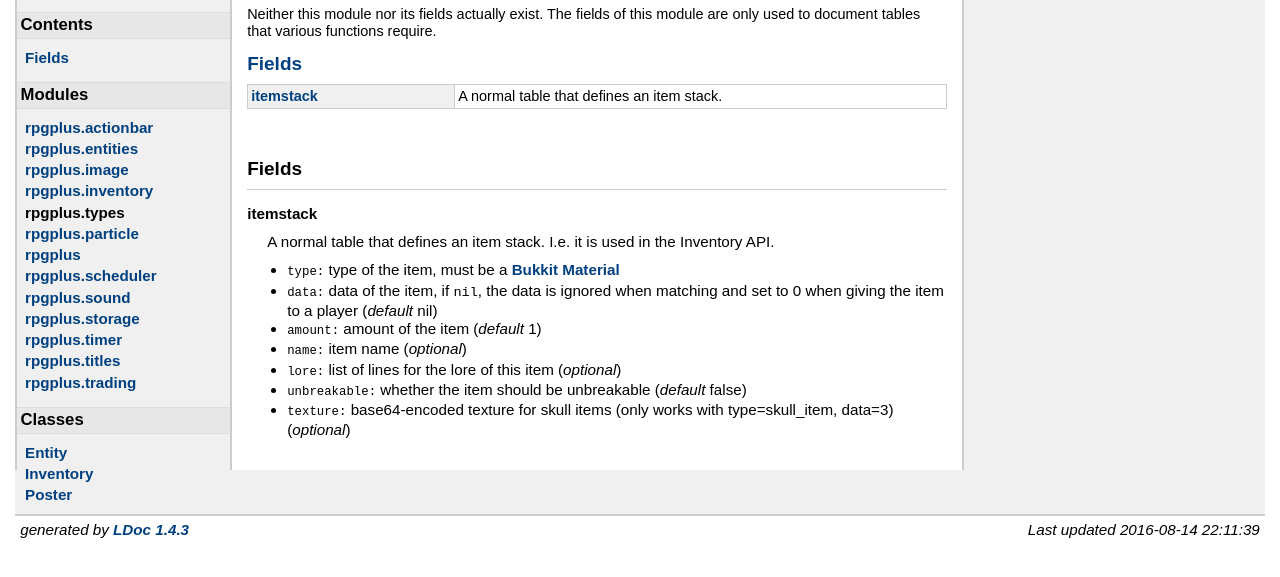
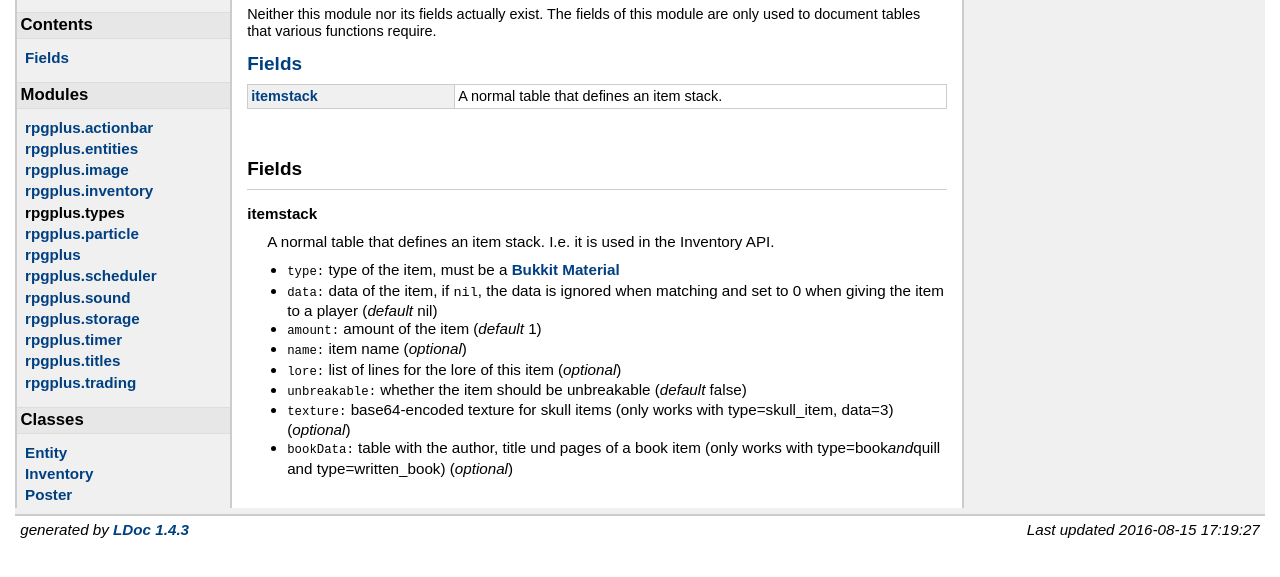
Before and after one commit to leMaik/RpgPlus, a plain HTML site: page lua-api/modules/rpgplus.types.html in a window 1280 px wide. Shown: the part 79-656 px from the top of the page. Drawn offline with Linux system fonts and the light colour scheme.

Commit message:
Update luadoc.

```diff
--- a/lua-api/modules/rpgplus.types.html
+++ b/lua-api/modules/rpgplus.types.html
@@ -120,6 +120,10 @@
          base64-encoded texture for skull items (only works with type=skull_item, data=3)
          (<em>optional</em>)
         </li>
+        <li><span class="parameter">bookData</span>
+         table with the author, title und pages of a book item (only works with type=book<em>and</em>quill and type=written_book)
+         (<em>optional</em>)
+        </li>
     </ul>
 
 
@@ -134,7 +138,7 @@
 </div> <!-- id="main" -->
 <div id="about">
 <i>generated by <a href="http://github.com/stevedonovan/LDoc">LDoc 1.4.3</a></i>
-<i style="float:right;">Last updated 2016-08-14 22:11:39 </i>
+<i style="float:right;">Last updated 2016-08-15 17:19:27 </i>
 </div> <!-- id="about" -->
 </div> <!-- id="container" -->
 </body>
```
Also changed, not shown: lua-api/classes/Entity.html (+1 -1 lines), lua-api/classes/Inventory.html (+1 -1 lines), lua-api/classes/Poster.html (+1 -1 lines), lua-api/index.html (+1 -1 lines), lua-api/modules/rpgplus.actionbar.html (+1 -1 lines), lua-api/modules/rpgplus.entities.html (+1 -1 lines), lua-api/modules/rpgplus.html (+1 -1 lines), lua-api/modules/rpgplus.image.html (+1 -1 lines), lua-api/modules/rpgplus.inventory.html (+1 -1 lines), lua-api/modules/rpgplus.particle.html (+1 -1 lines), lua-api/modules/rpgplus.scheduler.html (+1 -1 lines), lua-api/modules/rpgplus.sound.html (+1 -1 lines), lua-api/modules/rpgplus.storage.html (+1 -1 lines), lua-api/modules/rpgplus.timer.html (+1 -1 lines), 2 more files.
